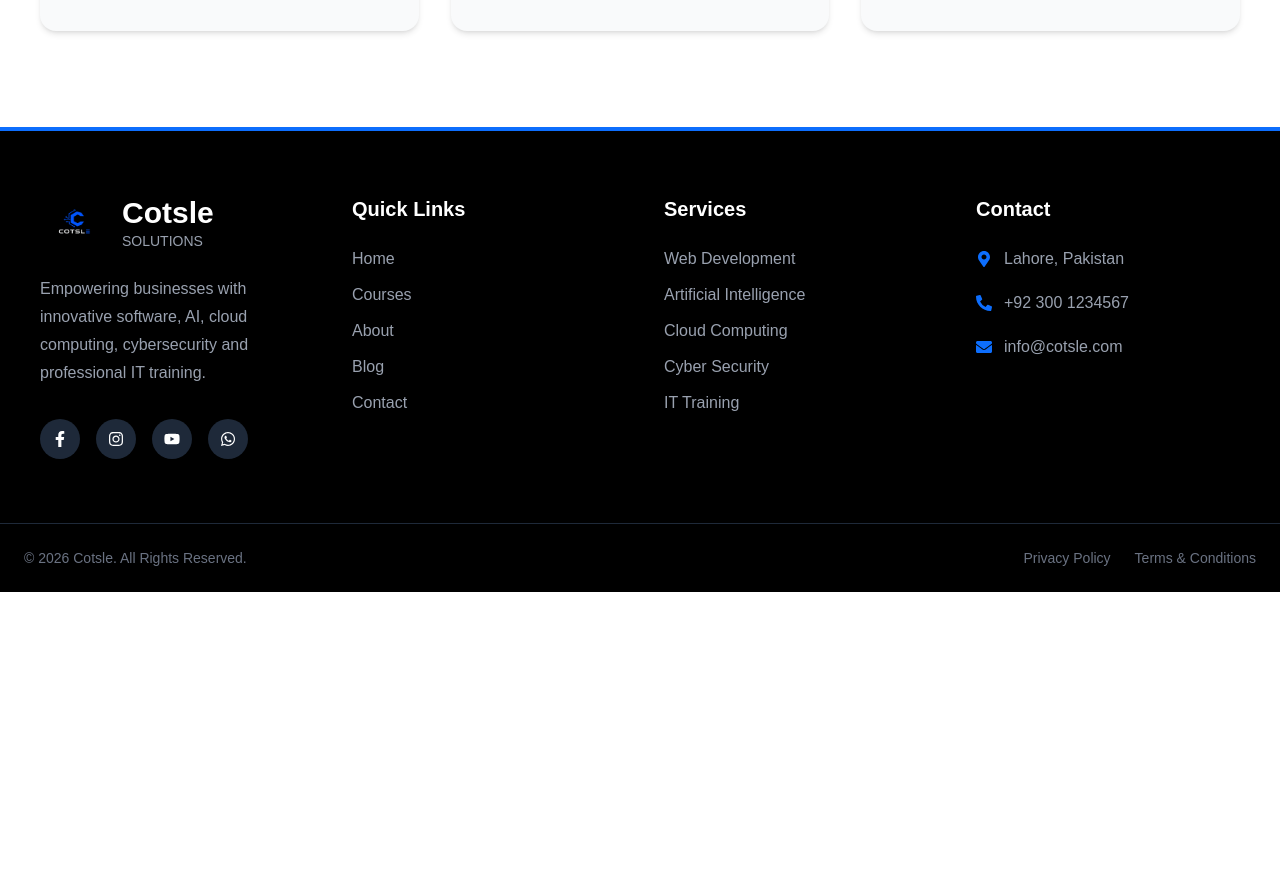
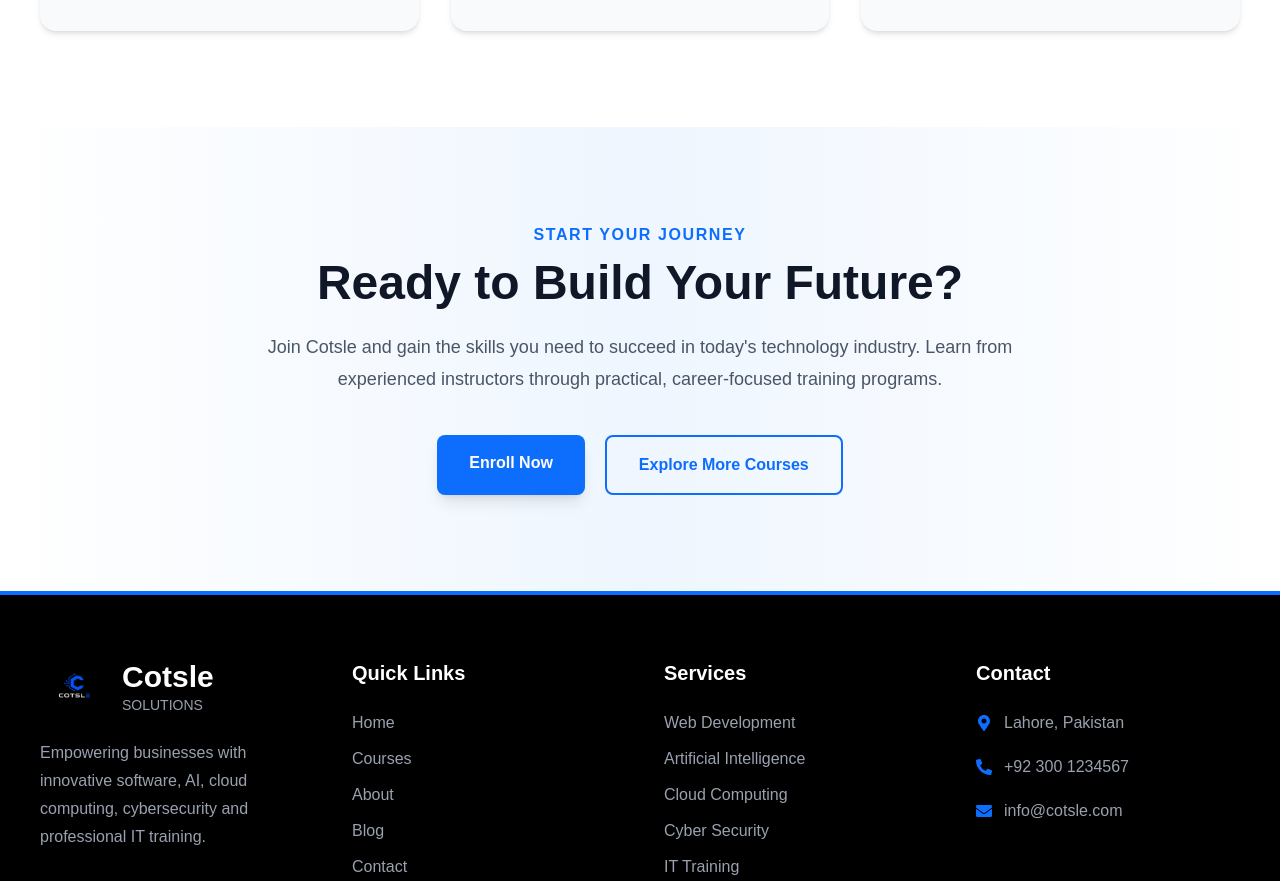
Before and after one commit to emaanfatima312005-wq/cotsle, a Next.js app: page /courses in a window 1280 px wide. Shown: the part 3080-3961 px from the top of the page. Before the commit the page ends 3672 px from the top, so only its background shows below. Built offline with nearby package versions, Linux system fonts and the light colour scheme.

Commit message:
Courses page completed

```diff
--- a/app/courses/page.js
+++ b/app/courses/page.js
@@ -298,6 +298,50 @@
 
 </section>
 
+{/* CTA Section */}
+
+<section
+data-aos="zoom-in"
+className="py-24 bg-gradient-to-r from-white via-blue-50 to-white">
+
+  <div className="max-w-5xl mx-auto px-6 text-center">
+
+    <p className="text-[#0D6EFD] font-semibold uppercase tracking-widest mb-3">
+      Start Your Journey
+    </p>
+
+    <h2 className="text-4xl md:text-5xl font-bold text-gray-900 mb-6">
+      Ready to Build Your Future?
+    </h2>
+
+    <p className="text-gray-600 text-lg leading-8 max-w-3xl mx-auto mb-10">
+      Join Cotsle and gain the skills you need to succeed in today's technology
+      industry. Learn from experienced instructors through practical,
+      career-focused training programs.
+    </p>
+
+    <div className="flex flex-wrap justify-center gap-5">
+
+      <Link
+        href="/contact"
+        className="bg-[#0D6EFD] hover:bg-blue-700 text-white px-8 py-4 rounded-lg font-semibold transition-all duration-300 hover:scale-105 shadow-lg"
+      >
+        Enroll Now
+      </Link>
+
+      <Link
+        href="/courses"
+        className="border-2 border-[#0D6EFD] text-[#0D6EFD] hover:bg-[#0D6EFD] hover:text-white px-8 py-4 rounded-lg font-semibold transition-all duration-300"
+      >
+        Explore More Courses
+      </Link>
+
+    </div>
+
+  </div>
+
+</section>
+
       <Footer />
 
     </>
```
Also changed, not shown: app/about/page.js (added).
